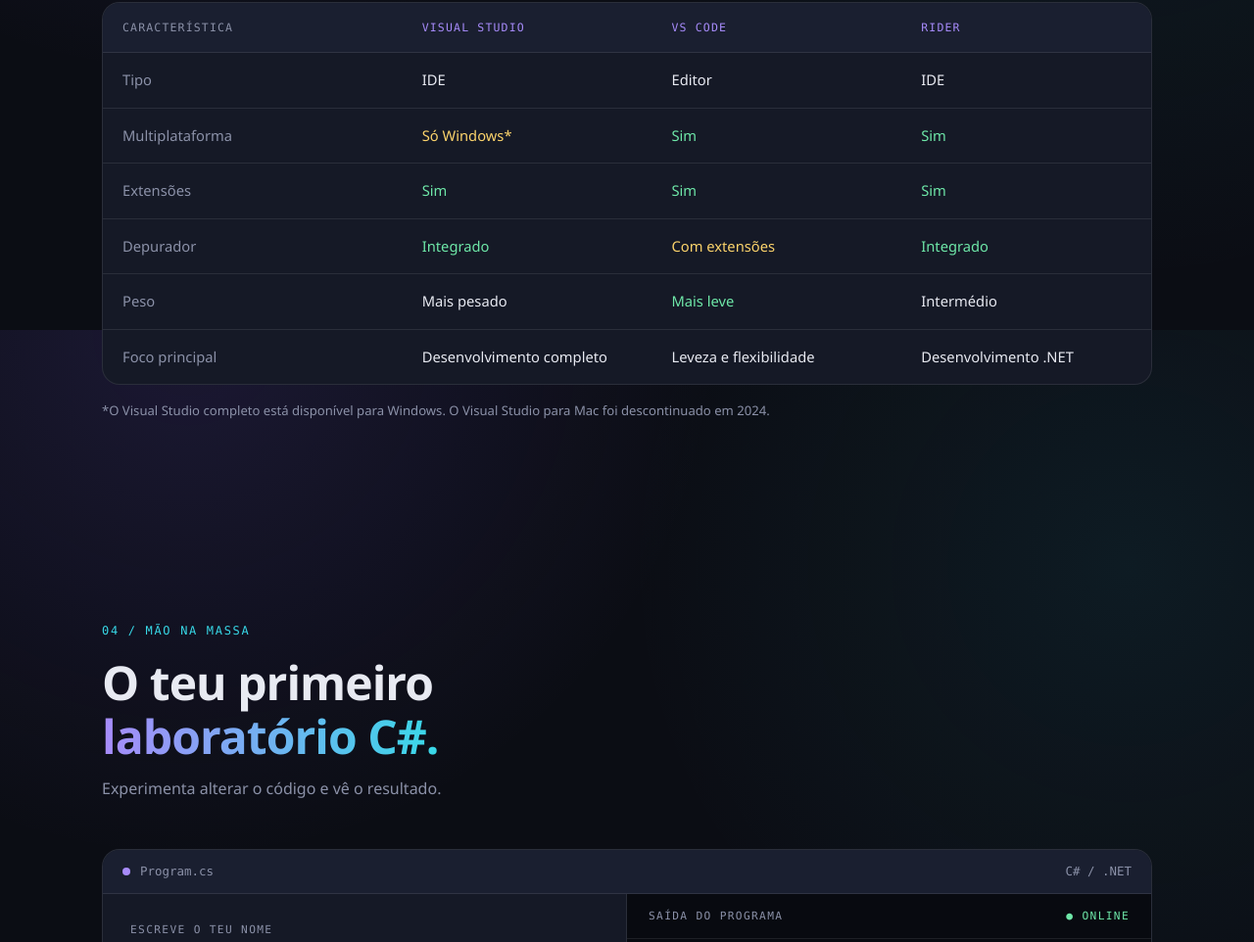
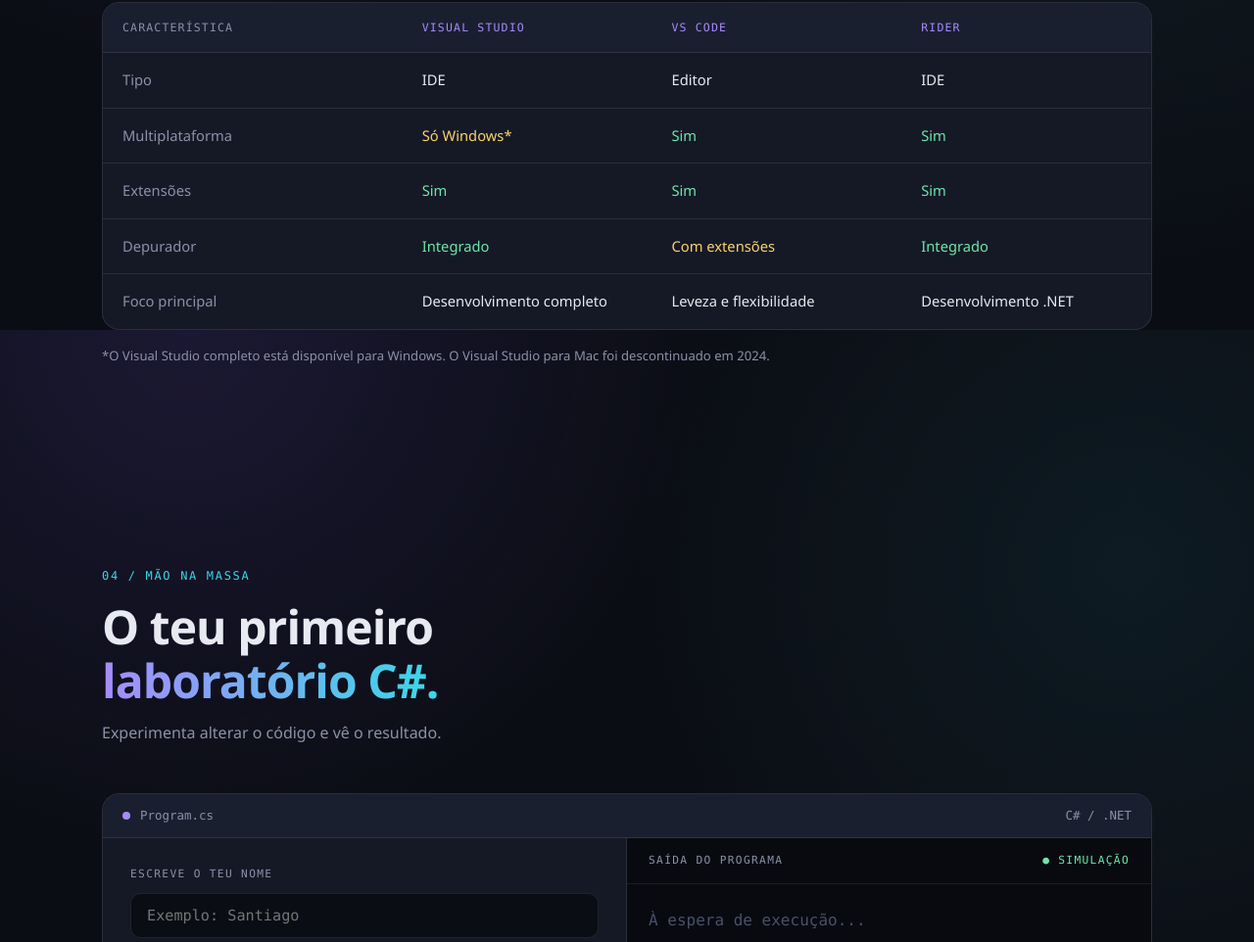
Before and after one commit to SantiagoM-tech/Trabalho_SDAC_V3, a plain HTML site: page index.html in a window 1280 px wide. Shown: the part 2863-3825 px from the top of the page at 98% size. Drawn offline with Linux system fonts and the light colour scheme.

Commit message:
Update index.html

```diff
--- a/index.html
+++ b/index.html
@@ -317,13 +317,6 @@
             </div>
 
             <div class="comparison-row" role="row">
-                <span role="rowheader">Peso</span>
-                <span role="cell" data-col="visual" data-label="Visual Studio">Mais pesado</span>
-                <span role="cell" data-col="vscode" data-label="VS Code" class="yes">Mais leve</span>
-                <span role="cell" data-col="rider" data-label="Rider">Intermédio</span>
-            </div>
-
-            <div class="comparison-row" role="row">
                 <span role="rowheader">Foco principal</span>
                 <span role="cell" data-col="visual" data-label="Visual Studio">Desenvolvimento completo</span>
                 <span role="cell" data-col="vscode" data-label="VS Code">Leveza e flexibilidade</span>
@@ -377,7 +370,7 @@
                 <div class="output-area">
                     <div class="output-heading">
                         <span>SAÍDA DO PROGRAMA</span>
-                        <span class="online">● ONLINE</span>
+                        <span class="online">● SIMULAÇÃO</span>
                     </div>
 
                     <div class="output-screen" id="output" role="status" aria-live="polite">
@@ -403,7 +396,7 @@
         <div class="section-heading reveal">
             <span class="eyebrow">05 / QUAL ESCOLHER?</span>
             <h2>Descobre a ferramenta<br><span>para ti.</span></h2>
-            <p>Três perguntas rápidas. Não há respostas erradas.</p>
+            <p>Três perguntas rápidas. É apenas uma sugestão para reflectir: não há respostas erradas.</p>
         </div>
 
         <div class="quiz-card reveal" id="quiz">
```
